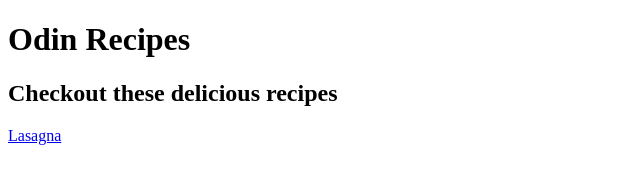
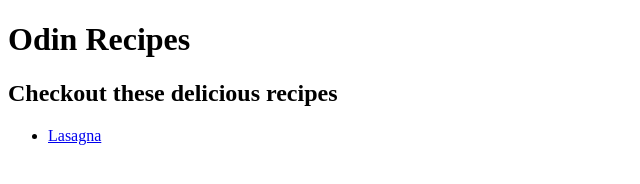
Before and after one commit to MichaelNeely77/odin-recipes, a plain HTML site: page index.html in a window 1280 px wide. Shown: the full height of the page, 0-640 px from the left. Drawn offline with Linux system fonts and the light colour scheme.

Commit message:
Added listing format to index page

```diff
--- a/index.html
+++ b/index.html
@@ -10,7 +10,10 @@
 <body>
 <h1>Odin Recipes</h1>
 <h2>Checkout these delicious recipes </h2>
-<a href="recipes/lasagna.html">Lasagna</a>
+<ul>
+    <li><a href="recipes/lasagna.html">Lasagna</a></li>
+</ul>
+
 
 </body>
 
```
